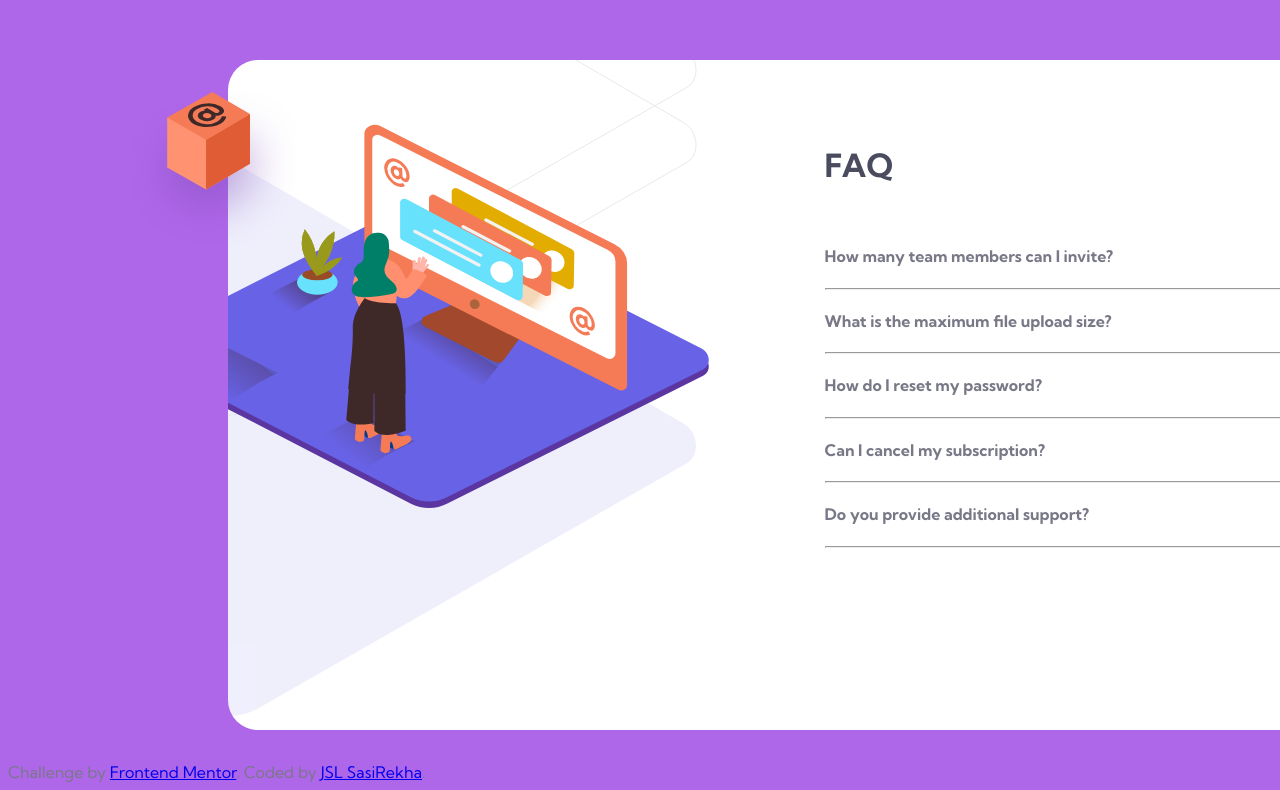
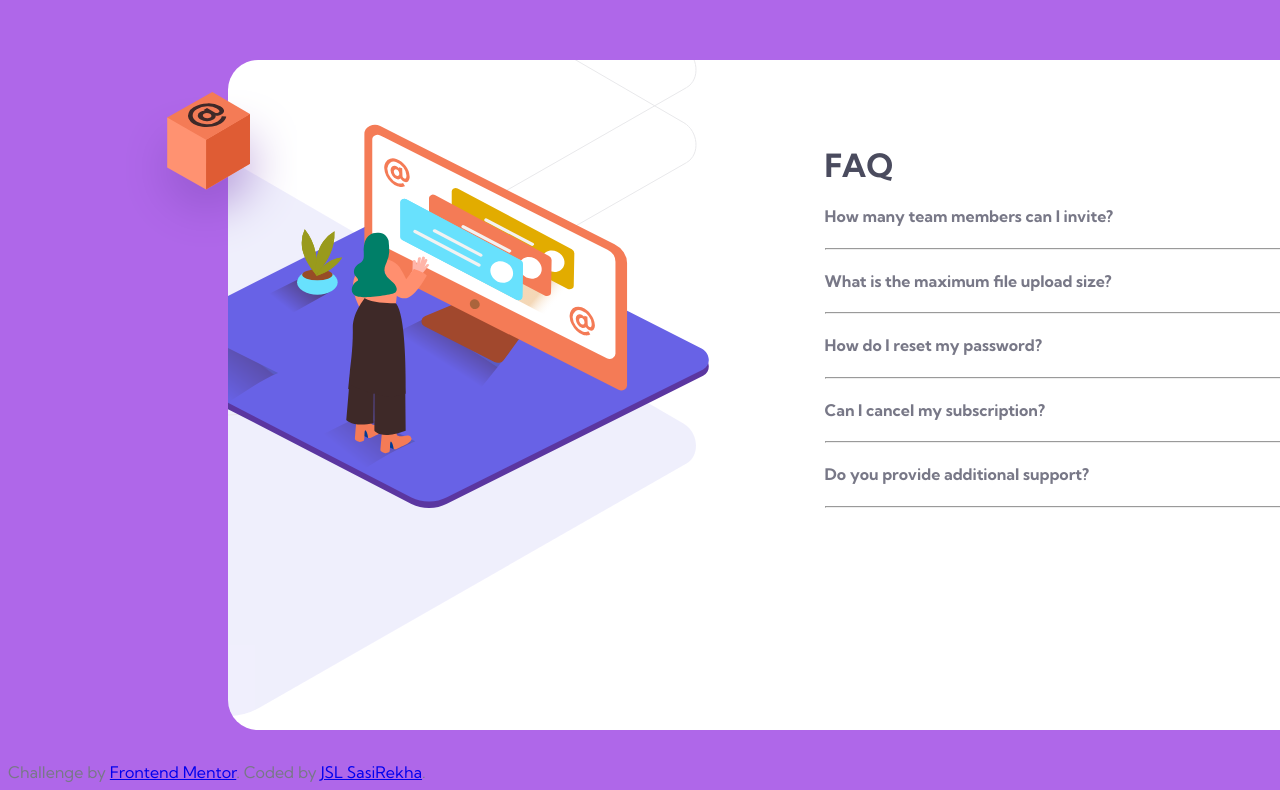
Before and after one commit to JSLSasiRekha/faq_card, a plain HTML site: page index.html in a window 1280 px wide. Shown: the part 118-908 px from the top of the page. Drawn offline with Linux system fonts and the light colour scheme.

Commit message:
Update index.html

```diff
--- a/index.html
+++ b/index.html
@@ -29,7 +29,7 @@
 
       <div class="faqtext">
 
-          <h1>FAQ<br><br></h1>
+          <h1>FAQ<br></h1>
           <h4 onclick="myfunction1()" class="block" >
            How many team members can I invite?
            <img src="./images/icon-arrow-down.svg" style="float:right" id="arr1" ></h4>
```
